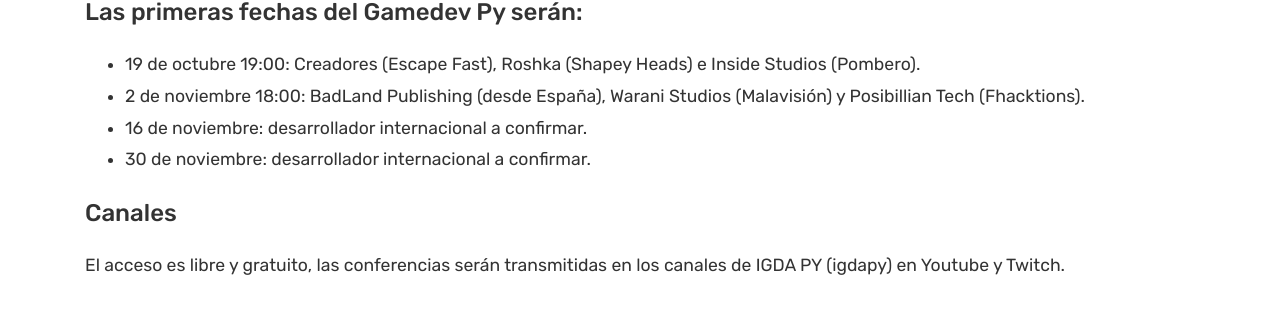
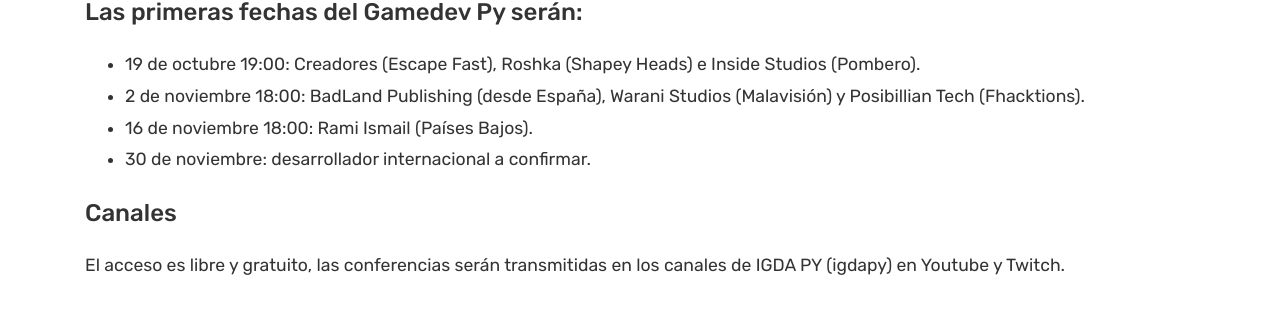
Before and after one commit to pescode/igdapy.github.io, a Jekyll site: the page built from eventos/e-gamedev-py-2020.md, in a window 1280 px wide and 900 px high, scrolled down 830 px. Shown: the part 142-452 px from the top of the window. Built offline with Jekyll 4.4.1, drawn with Linux system fonts in a browser that asks for light colours; comment, search, counter and statistics services are not loaded.

Commit message:
Added Rami Ismail to e-gamedev.

```diff
--- a/eventos/e-gamedev-py-2020.md
+++ b/eventos/e-gamedev-py-2020.md
@@ -20,7 +20,7 @@
 #### Las primeras fechas del Gamedev Py serán:
 - 19 de octubre 19:00: Creadores (Escape Fast), Roshka (Shapey Heads) e Inside Studios (Pombero).
 - 2 de noviembre 18:00: BadLand Publishing (desde España), Warani Studios (Malavisión) y Posibillian Tech (Fhacktions).
-- 16 de noviembre: desarrollador internacional a confirmar.
+- 16 de noviembre 18:00: Rami Ismail (Países Bajos).
 - 30 de noviembre: desarrollador internacional a confirmar.
 
 #### Canales
```
Also changed, not shown: _posts/2020-10-13-e-gamedev-py-2020.md (+1 -1 lines).
